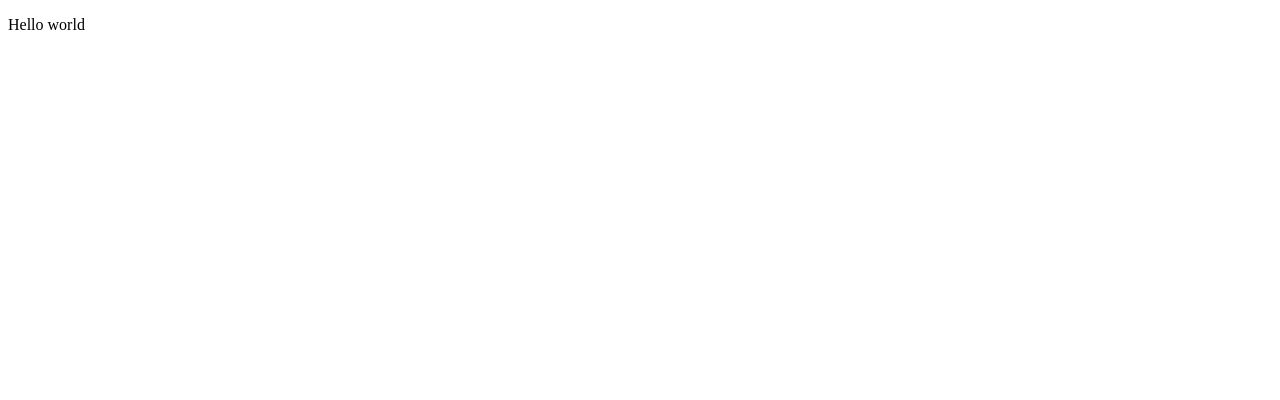
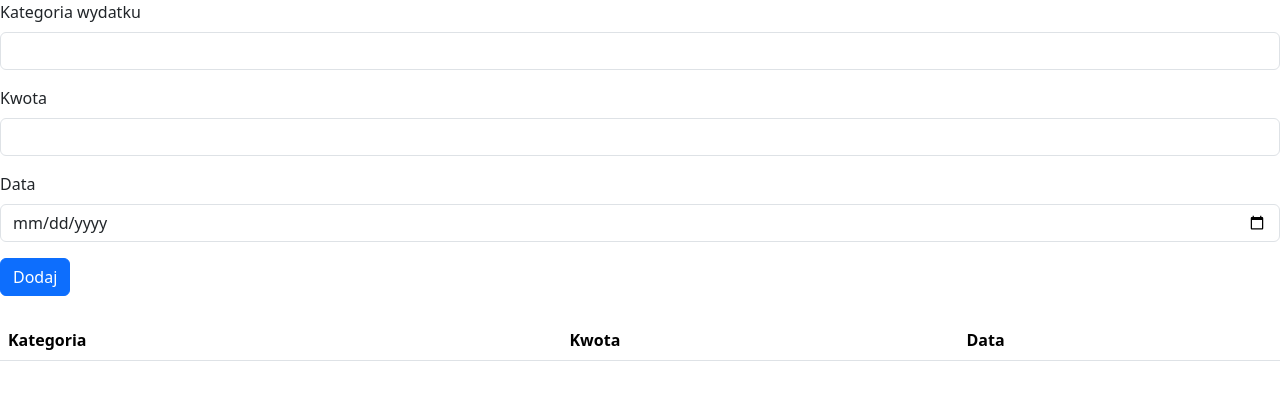
Before and after one commit to MatiCh2008/INF.04-cw1, a React (Vite) app in the folder Cw1/: page / in a window 1280 px wide. Shown: the top 400 px of the page. Built offline with nearby package versions, Linux system fonts and the light colour scheme.

Commit message:
do dokonczenia

```diff
--- a/Cw1/src/App.jsx
+++ b/Cw1/src/App.jsx
@@ -1,8 +1,75 @@
+import 'bootstrap/dist/css/bootstrap.css';
+import { useState } from 'react';
+
 const App = () => {
+
+  const [kategoria, setKategoria] = useState()
+  const [kwota, setKwota] = useState()
+  const [data, setData] = useState()
+  const [wydatki, setWydatki] = useState([])
+
+  const onSubmit = (event) => {
+    event.preventDefault()
+    console.log(`kategoria: ${kategoria}; kwota: ${kwota}; data: ${data}`)
+    const nowyWydatek = {
+      kategoria: kategoria,
+      kwota: kwota,
+      data: data
+    }
+    setWydatki([...wydatki, nowyWydatek])
+  }
+
+  const onKategoriaChange = (event) => {
+    setKategoria(event.target.value)
+  }
+
+  const onKwotaChange = (event) => {
+    setKwota(event.target.value)
+  }
+
+  const onDataChange = (event) => {
+    setData(event.target.value)
+  }
+
   return (
     <div>
-      <p>Hello world</p>
+      <form onSubmit={onSubmit}>
+        <div className="mb-3">
+          <label htmlFor="kategoriaWydatku" className="form-label">Kategoria wydatku</label>
+          <input type="text" className="form-control" id="kategoriaWydatku" onChange={onKategoriaChange}/>
+        </div>
+        <div className="mb-3">
+          <label htmlFor="kwota" className="form-label">Kwota</label>
+          <input type="number" className="form-control" id="kwota" min="0" step="0.01" onChange={onKwotaChange}/>
+        </div>
+        <div className="mb-3">
+          <label htmlFor="data" className="form-label">Data</label>
+          <input type="date" className="form-control" id="data" onChange={onDataChange}/>
+        </div>
+        <button type="submit" className="btn btn-primary">Dodaj</button>
+      </form>
+
+      <table className="table mt-4">
+        <thead>
+          <tr>
+            <th scope="col">Kategoria</th>
+            <th scope="col">Kwota</th>
+            <th scope="col">Data</th>
+          </tr>
+        </thead>
+        <tbody>
+          {wydatki.map((wydatek, indeks) => (
+            <tr key={indeks}>
+              <td>{wydatek.kategoria}</td>
+              <td>{wydatek.kwota}</td>
+              <td>{wydatek.data}</td>
+            </tr>
+          ))}
+        </tbody>
+      </table>
+
     </div>
+
   )
 }
 
```
